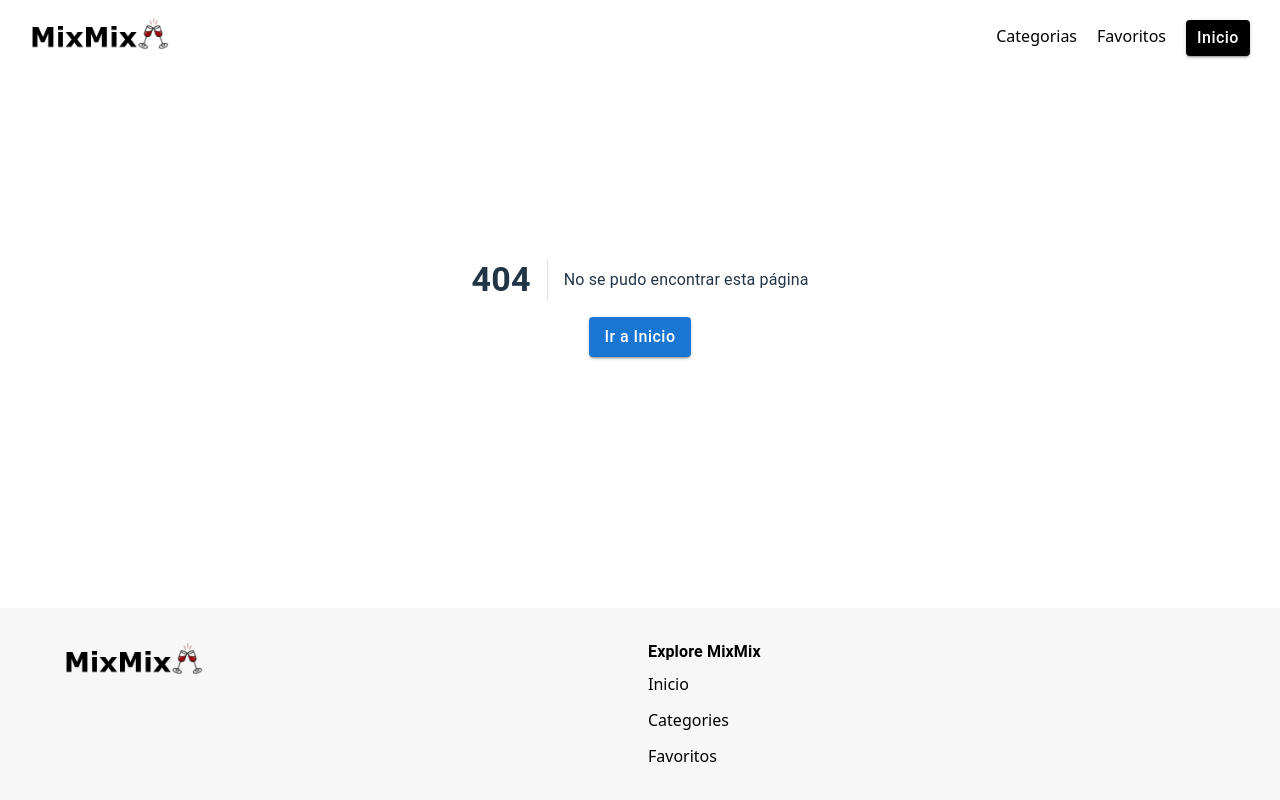
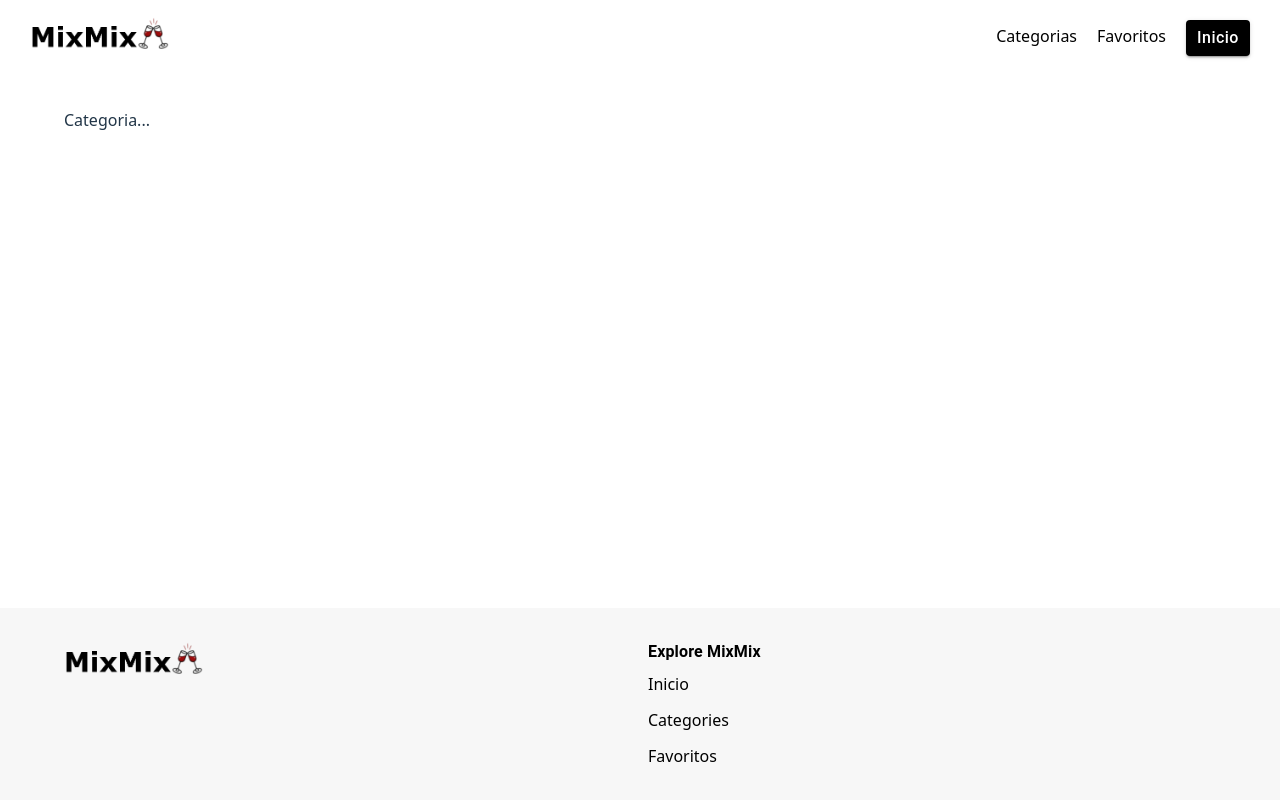
Before and after one commit to IbraimBarrios/mixmix-web, a React (Vite) app: page /categories/1 in a window 1280 px wide. Before the commit this address had no page. Built offline with nearby package versions, Linux system fonts and the light colour scheme; no server answers; some icons are missing; the HTML template or start-up script is replaced by a standard one.

Commit message:
Add category page

```diff
--- a/src/routers/index.tsx
+++ b/src/routers/index.tsx
@@ -6,6 +6,7 @@ import Layout from "../views/Layout";
 import Error404 from "../views/Error404";
 import DrinkDetail from "../views/DrinkDetail";
 import Categories from "../views/Categories";
+import Category from "../views/Category";
 
 const router = createBrowserRouter([
   {
@@ -15,6 +16,7 @@ const router = createBrowserRouter([
       { index: true, Component: Home },
       { path: "drink/:drinkId", Component: DrinkDetail },
       { path: "categories", Component: Categories },
+      {path: "categories/:categoryName", Component: Category},
       { path: "favorites", Component: Favorites },
       { path: "jokes", Component: Jokes },
       { path: "*", Component: Error404 },
--- /dev/null
+++ b/src/views/Category/index.tsx
@@ -0,0 +1,15 @@
+import { Box } from "@mui/material";
+import { useEffect } from "react";
+import useCocktailData from "../../hooks/useCocktailsData";
+import { API_BASE_V1 } from "../../utils/constants";
+
+const Category = () => {
+  const { data, isLoading, error, fetchData } = useCocktailData();
+  useEffect(() => {
+    fetchData(`${API_BASE_V1}/filter.php?c=Cocktail`);
+  }, []);
+
+  return <Box>Categoria...</Box>;
+};
+
+export default Category;
```
